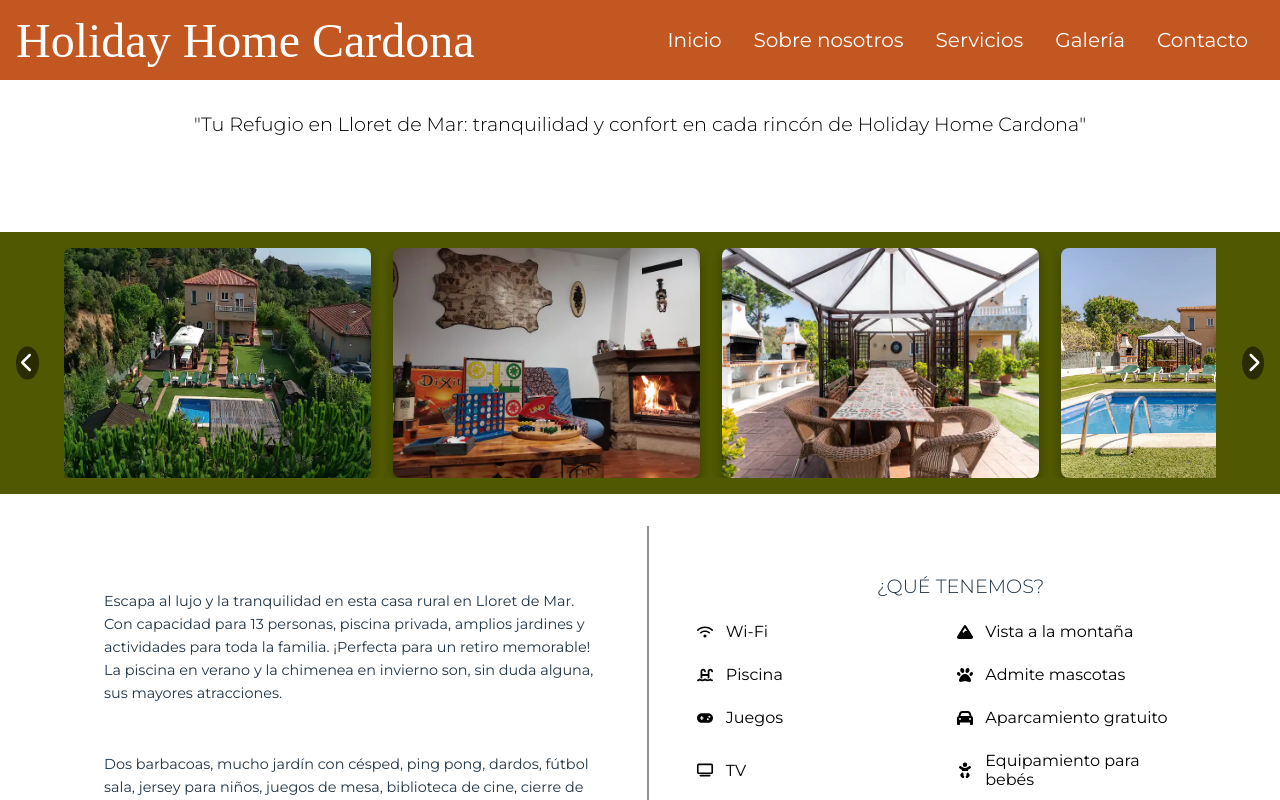
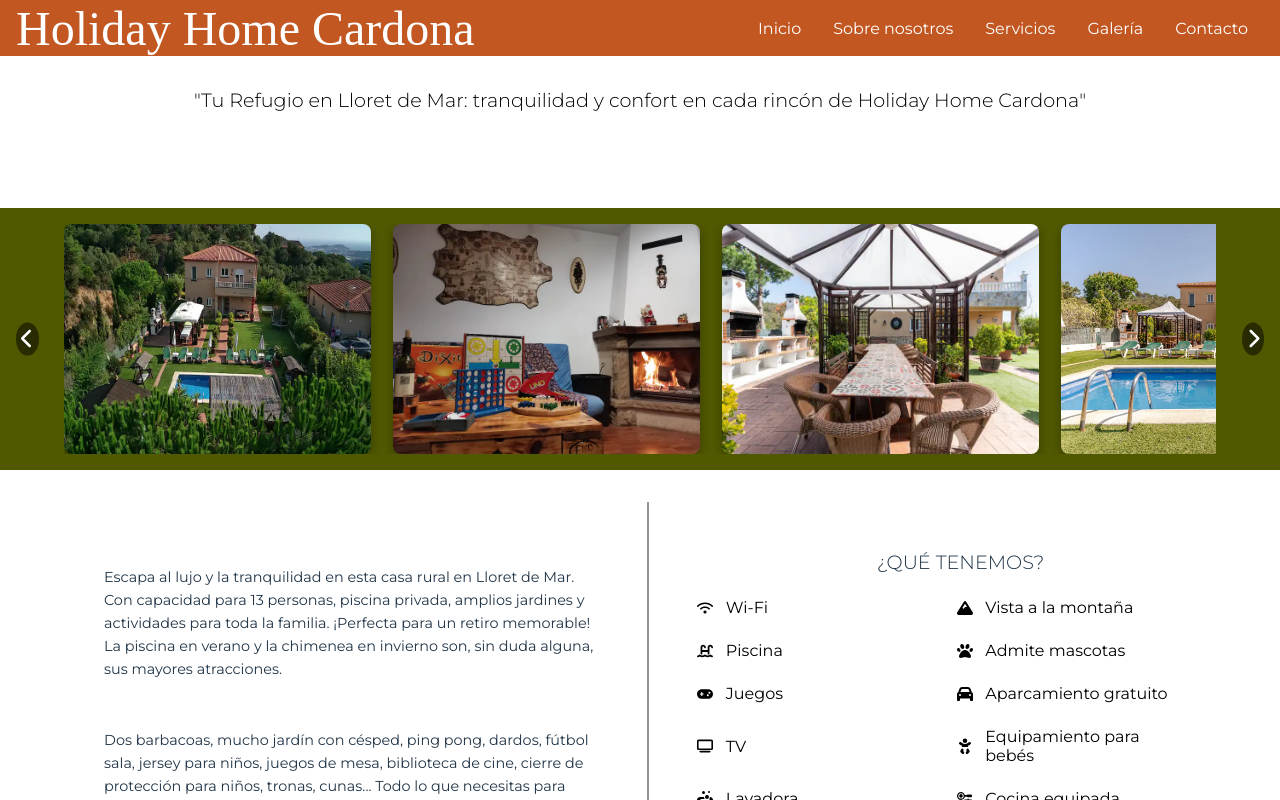
Before and after one commit to SaraJoLo/H.H.Cardona, a React (Vite) app: page / in a window 1280 px wide. Shown: the top 800 px of the page. Built offline with nearby package versions, Linux system fonts and the light colour scheme; a web font is replaced by a local one.

Commit message:
header styles

```diff
--- a/src/components/header/header.scss
+++ b/src/components/header/header.scss
@@ -1,6 +1,6 @@
 .headerBox{
     width: 100%;
-    height: 5.01rem;
+    height: 3.5rem;
     display: flex;
     align-items: center;
     justify-content: space-between;
@@ -28,7 +28,7 @@
     margin-right:2rem;
     font-weight: 400;
     list-style-type: none;
-    font-size: 1.25rem;
+    font-size: 1rem;
     gap: 2rem;
 }
 .navOp {
```
